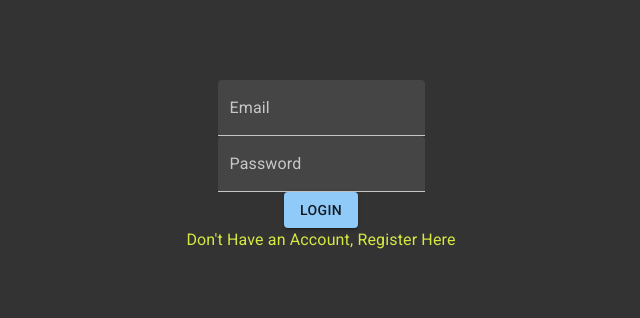
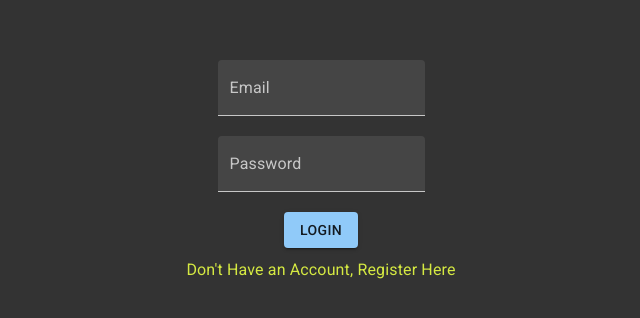
Before and after one commit to harzkr/crm-fe, a React (Create React App) app: page /login in a window 1280 px wide. Shown: the part 244-562 px from the top of the page, without its empty margins (319-959 px from the left). Built offline with nearby package versions, Linux system fonts and the light colour scheme.

Commit message:
Update other style types

```diff
--- a/src/components/Login/Login.js
+++ b/src/components/Login/Login.js
@@ -37,7 +37,10 @@ const Login = () => {
               {...register("name", {
                 required: true,
               })}
-              className="field"
+              style={{
+                marginTop: 10,
+                marginBottom: 10,
+              }}
             />
           )}
           <TextField
@@ -50,7 +53,10 @@ const Login = () => {
                 message: "Email field cannot be empty",
               },
             })}
-            className="field"
+            style={{
+              marginTop: 10,
+              marginBottom: 10,
+            }}
           />
           <TextField
             id="password"
@@ -66,10 +72,20 @@ const Login = () => {
                 message: "Password field cannot be empty",
               },
             })}
-            className="field"
+            style={{
+              marginTop: 10,
+              marginBottom: 10,
+            }}
           />
 
-          <Button className="button" type="submit" variant="contained">
+          <Button
+            style={{
+              marginTop: 10,
+              marginBottom: 10,
+            }}
+            type="submit"
+            variant="contained"
+          >
             {formType === "login" ? "Login" : "Signup"}
           </Button>
         </form>
```
